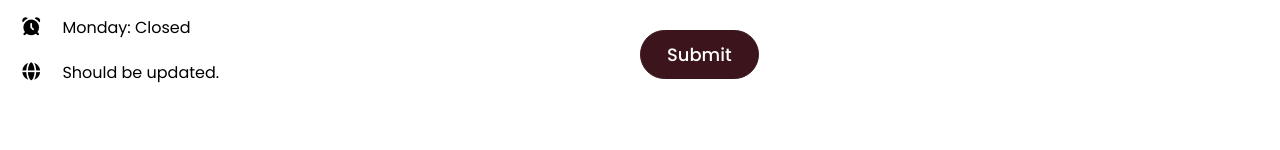
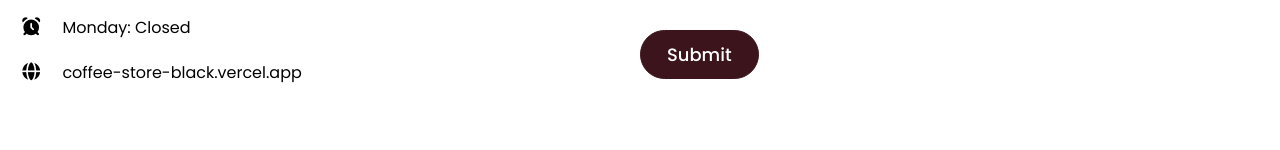
Before and after one commit to Sambhavscoding/CoffeeStore, a plain HTML site: page index.html in a window 1280 px wide. Shown: the part 4892-5042 px from the top of the page. Drawn offline with nearby package versions, Linux system fonts and the light colour scheme; a web font is replaced by a local one.

Commit message:
Update index.html

```diff
--- a/index.html
+++ b/index.html
@@ -204,7 +204,7 @@
                     </li>
                     <li class="contact_info">
                        <i class="fa-solid fa-globe"></i>
-                       <p>Should be updated.</p>
+                       <p>coffee-store-black.vercel.app</p>
                     </li>
                 </ul>
 
@@ -239,4 +239,5 @@
     <script src="https://cdn.jsdelivr.net/npm/swiper@11/swiper-bundle.min.js"></script>
     <script src="app.js"></script>
 </body>
+
 </html>
```
